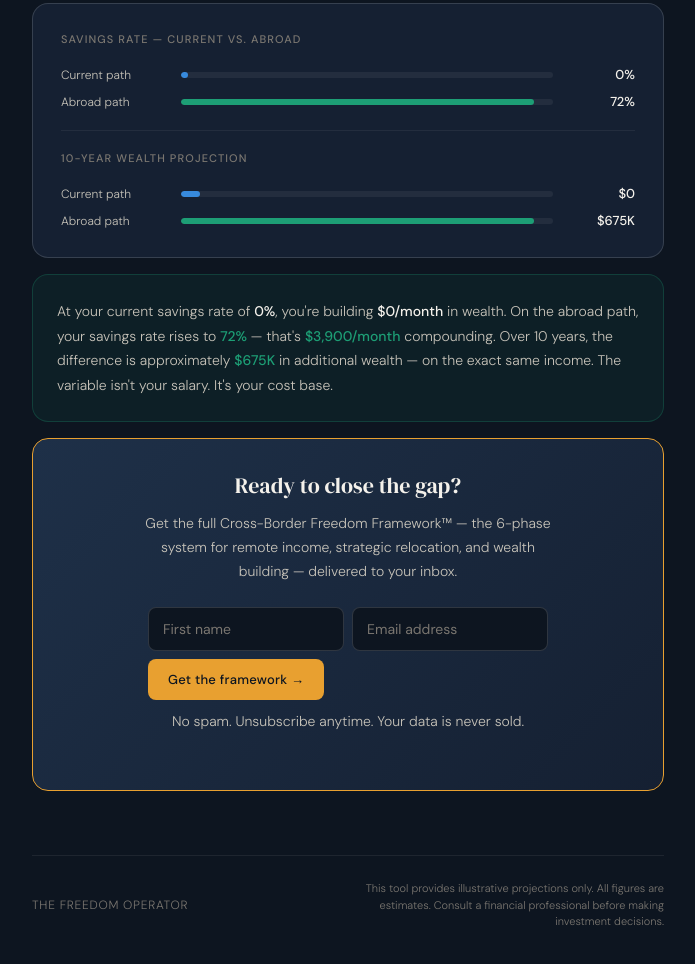
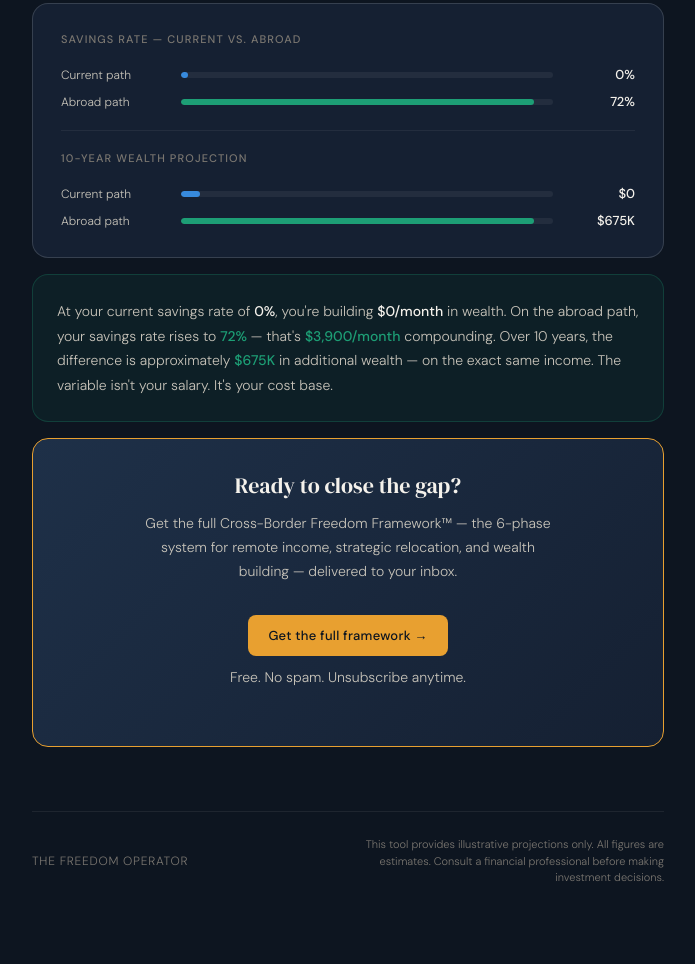
Before and after one commit to christianraj07-source/freedom-score, a plain HTML site: page index.html in a window 1280 px wide. Shown: the part 1223-2187 px from the top of the page, without its empty margins (292-987 px from the left). Drawn offline with Linux system fonts and the light colour scheme.

Commit message:
Update index.html

```diff
--- a/index.html
+++ b/index.html
@@ -193,12 +193,8 @@ body::before {
     <div class="cta-card">
       <h3>Ready to close the gap?</h3>
       <p>Get the full Cross-Border Freedom Framework™ — the 6-phase system for remote income, strategic relocation, and wealth building — delivered to your inbox.</p>
-      <form class="opt-form" onsubmit="handleSubmit(event)">
-        <input type="text" id="opt-name" placeholder="First name" required>
-        <input type="email" id="opt-email" placeholder="Email address" required>
-        <button type="submit" class="btn">Get the framework →</button>
-      </form>
-      <p class="cta-note">No spam. Unsubscribe anytime. Your data is never sold.</p>
+      <a href="https://subscribe-forms.beehiiv.com/3e97eedf-2bae-4e98-b757-1a57e24d857a" class="btn" style="display:inline-block;text-decoration:none;margin-top:0.5rem">Get the full framework →</a>
+<p class="cta-note">Free. No spam. Unsubscribe anytime.</p>
     </div>
   </div>
   <footer class="footer">
```
